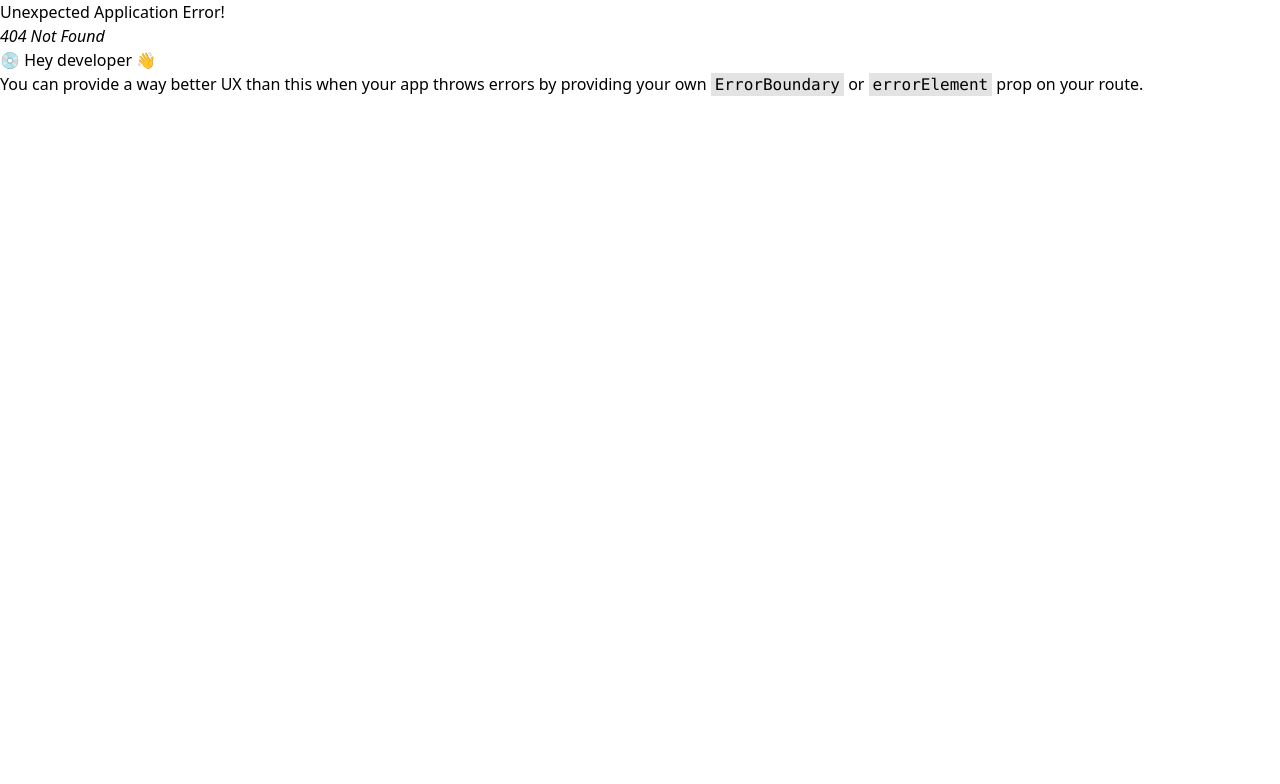
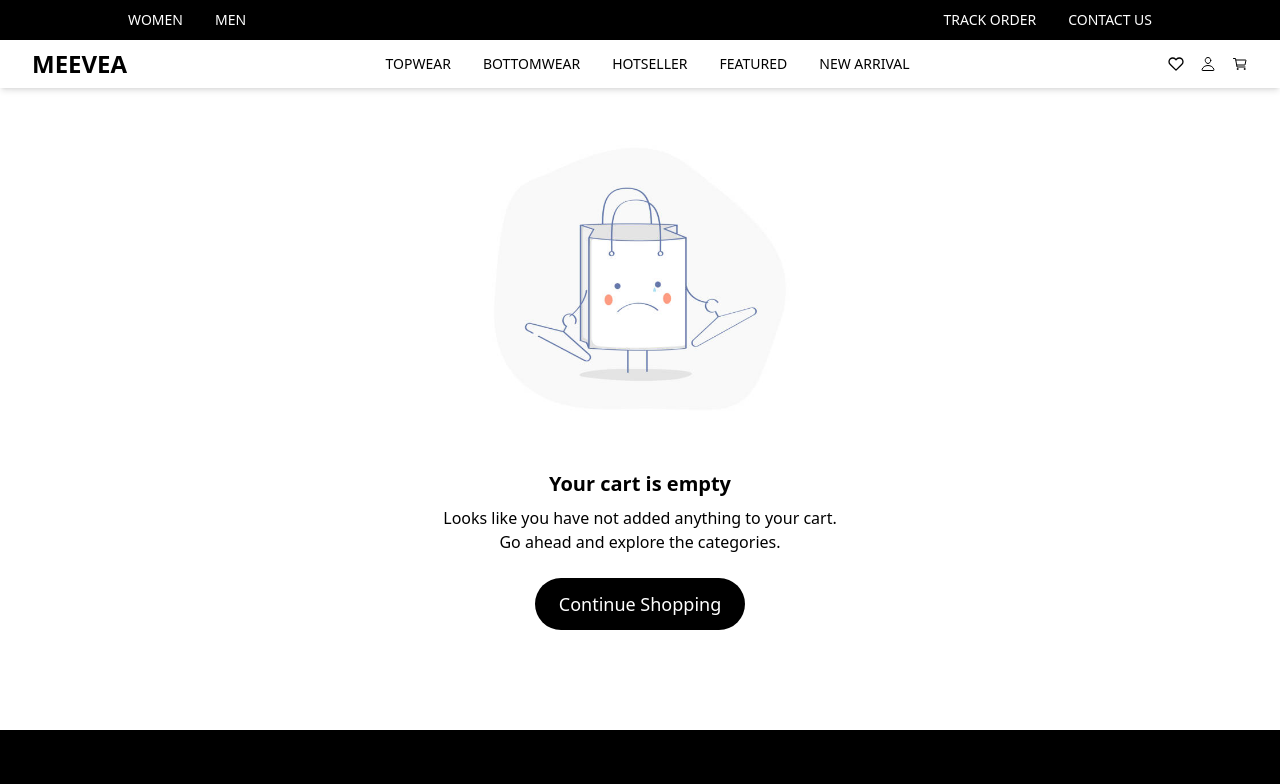
Before and after one commit to rkcoola792/Ecommerce-Meveea-Store-, a React (Vite) app: page /cart in a window 1280 px wide. Before the commit this address had no page. Shown: the top 784 px of the page. Built offline with nearby package versions, Linux system fonts and the light colour scheme.

Commit message:
empty cat pages added

```diff
--- a/src/App.jsx
+++ b/src/App.jsx
@@ -1,21 +1,23 @@
 import "./App.css";
-import { createBrowserRouter, RouterProvider, Outlet } from "react-router-dom";
+import { createBrowserRouter, RouterProvider } from "react-router-dom";
 import "./index.css";
-// import Product from "./pages/Product/Product";
-// import Products from "./pages/Products/Products";
+import Products from "./pages/Products/Products";
 import Navbar from "./components/navbar/Navbar";
 import Footer from "./components/footer/Footer";
-// import ArtistProducts from "./components/artists/ArtistProducts";
 import TopHeader from "./components/topHeader/topHeader";
 import Home from "./pages/home/Home";
+import Cart from "./components/cart/Cart";
+import CartNew from "./components/cartNew/cartNew";
 
-const Layout = () => {
+const Layout = ({ Component }) => {
   return (
     <>
       <TopHeader />
       <Navbar />
-      <Home></Home>
-      <Footer></Footer>
+      <div className="content">
+        <Component />
+      </div>
+      <Footer />
     </>
   );
 };
@@ -23,31 +25,23 @@ const Layout = () => {
 const router = createBrowserRouter([
   {
     path: "/",
-    element: <Layout></Layout>,
-    children: [
-      // {
-      //   path: "/products/:id",
-      //   // element: <Products></Products>,
-      // },
-      // {
-      //   path: "/artists/:name",
-      //   element: <ArtistProducts></ArtistProducts>,
-      // },
-      // {
-      //   path: "/product/:id",
-      //   element: <Product></Product>,
-      // },
-      // {
-      //   path: "/",
-      //   element: <Home />,
-      // },
-    ],
+    element: <Layout Component={Home} />, // Home page with Layout
+  },
+  {
+    path: "/products/:id",
+    element: <Layout Component={Products} />, // Product page with Layout
+  },
+  // Add more routes here
+  {
+    path: "/cart",
+    element: <Layout Component={CartNew} />,
   },
 ]);
+
 function App() {
   return (
     <div>
-      <RouterProvider router={router}></RouterProvider>
+      <RouterProvider router={router} />
     </div>
   );
 }
--- /dev/null
+++ b/src/components/cartNew/cartNew.jsx
@@ -0,0 +1,87 @@
+import React, { useMemo } from "react";
+import { Link } from "react-router-dom";
+
+const CartNew = () => {
+  // Assuming the Redux state structure, replace this with your actual state
+  // const { cartItems } = useSelector((state) => state.cart);
+
+  const cartItems = []; // Temporary array for demonstration
+  //   const subtotal = useMemo(() => {
+  //     return cartItems.reduce((acc, curr) => acc + curr.attributes.price, 0);
+  //   }, [cartItems]);
+
+  return (
+    <div className="w-full md:py-12">
+      {cartItems.length > 0 ? (
+        <div className="cart-items">
+          <div className="text-center max-w-[800px] mx-auto mt-8 md:mt-0">
+            <div className="text-[28px] md:text-[34px] mb-5 font-semibold leading-tight">
+              Cart
+            </div>
+          </div>
+          {/* Cart content starts here */}
+          <div className="flex flex-col lg:flex-row gap-12 py-10">
+            {/* Cart items start here */}
+            <div className="flex-[2]">
+              <div className="text-lg font-bold">Cart Items</div>
+              {cartItems?.map((ele) => ({
+                /* <CartItems item={ele} key={ele.id} /> */
+              }))}
+            </div>
+            {/* Cart items end here */}
+
+            {/* Summary starts */}
+            <div className="flex-[1]">
+              <div className="text-lg font-bold">Summary</div>
+              <div className="p-5 my-5 bg-black/[0.05] rounded-xl">
+                <div className="flex justify-between">
+                  <div className="left-heading uppercase text-base md:text-lg font-medium">
+                    <p>Subtotal</p>
+                  </div>
+                  <div className="right-price text-base md:text-lg font-medium">
+                    <p>${subtotal.toFixed(2)}</p>
+                  </div>
+                </div>
+                <div className="text-sm md:text-base py-5 border-t mt-5">
+                  <p>
+                    The subtotal reflects the total price of your order,
+                    including duties and taxes, before any applicable discounts.
+                    It does not include delivery costs and international
+                    transaction fees.
+                  </p>
+                </div>
+              </div>
+              <button className="w-full py-4 rounded-full bg-black text-white text-lg font-medium transition-transform active:scale-95 mb-3 hover:opacity-75">
+                <p>Checkout</p>
+              </button>
+            </div>
+            {/* Summary ends */}
+          </div>
+        </div>
+      ) : (
+        <div className="empty-cart flex-[2] flex flex-col items-center pb-[20px] md:-mt-8">
+          <img
+            src="/img/empty-cart.jpg"
+            alt="Empty Cart"
+            height={300}
+            width={300}
+            className="w-[250px] md:w-[350px]"
+          />
+          <span className="text-xl font-bold mt-4">Your cart is empty</span>
+          <span className="text-center mt-2 text-sm md:text-base font-oswald">
+            <p>Looks like you have not added anything to your cart.</p>
+            <p>Go ahead and explore the categories.</p>
+          </span>
+          <Link
+            to="/"
+            className="py-3 px-6 rounded-full bg-black text-white text-lg font-medium transition-transform active:scale-95 mt-6 hover:opacity-75"
+          >
+            Continue Shopping
+          </Link>
+        </div>
+      )}
+    </div>
+  );
+};
+
+export default CartNew;
--- a/src/components/navbar/Navbar.jsx
+++ b/src/components/navbar/Navbar.jsx
@@ -8,7 +8,7 @@ const Navbar = () => {
   const [menuOpen, setMenuOpen] = useState(false);
 
   return (
-    <div className="mx-auto shadow-md sticky top-0 z-50 bg-white">
+    <div className="mx-auto shadow-md sticky top-0 z-50 bg-white font-oswald">
       <div className="max-w-screen-2xl mx-auto px-4 md:px-8">
         <div className="flex items-center justify-between h-12">
           <Link to="/">
--- a/src/components/navbar/rightNav.jsx
+++ b/src/components/navbar/rightNav.jsx
@@ -6,12 +6,15 @@ import { CiShoppingCart } from "react-icons/ci";
 import { FiHeart } from "react-icons/fi";
 import PersonOutlineOutlinedIcon from "@mui/icons-material/PersonOutlineOutlined";
 import { IoCartOutline } from "react-icons/io5";
+import { Link } from "react-router-dom";
 const RightNav = () => {
   return (
     <div className="flex gap-4 items-center">
       <FiHeart className="cursor-pointer" />
       <IoPersonOutline className="cursor-pointer" />
-      <IoCartOutline className="cursor-pointer" />
+      <Link to="/cart">
+        <IoCartOutline className="cursor-pointer" />
+      </Link>
     </div>
   );
 };
--- a/src/components/newArrival/newArrival.jsx
+++ b/src/components/newArrival/newArrival.jsx
@@ -7,7 +7,7 @@ const NewArrival = () => {
       <div>
         <img src="/Horizontal/new-arrival.png" className="w-full"></img>
       </div>
-      <div className="grid md:grid-cols-4 grid-cols-2 gap-8 sm:mt-8 mt-2">
+      <div className="grid md:grid-cols-4 grid-cols-2 md:gap-8 gap-2 sm:mt-8 mt-2">
         <div>
           <img src="/vertical/7.jpg"></img>
         </div>
--- a/src/components/topHeader/topHeader.jsx
+++ b/src/components/topHeader/topHeader.jsx
@@ -2,9 +2,11 @@ import React from "react";
 
 const TopHeader = () => {
   return (
-    <div className="bg-black text-white  px-4 ">
-      <div className="max-w-screen-lg flex items-center justify-between mx-auto h-10 text-sm
-      ">
+    <div className="bg-black text-white  px-4 font-oswald font-medium uppercase text-sm">
+      <div
+        className="max-w-screen-lg flex items-center justify-between mx-auto h-10 text-sm
+      "
+      >
         <div className="flex items-center gap-8 ">
           <p>WOMEN</p>
           <p>MEN</p>
```
Also changed, not shown: public/img/empty-cart.jpg (added).
